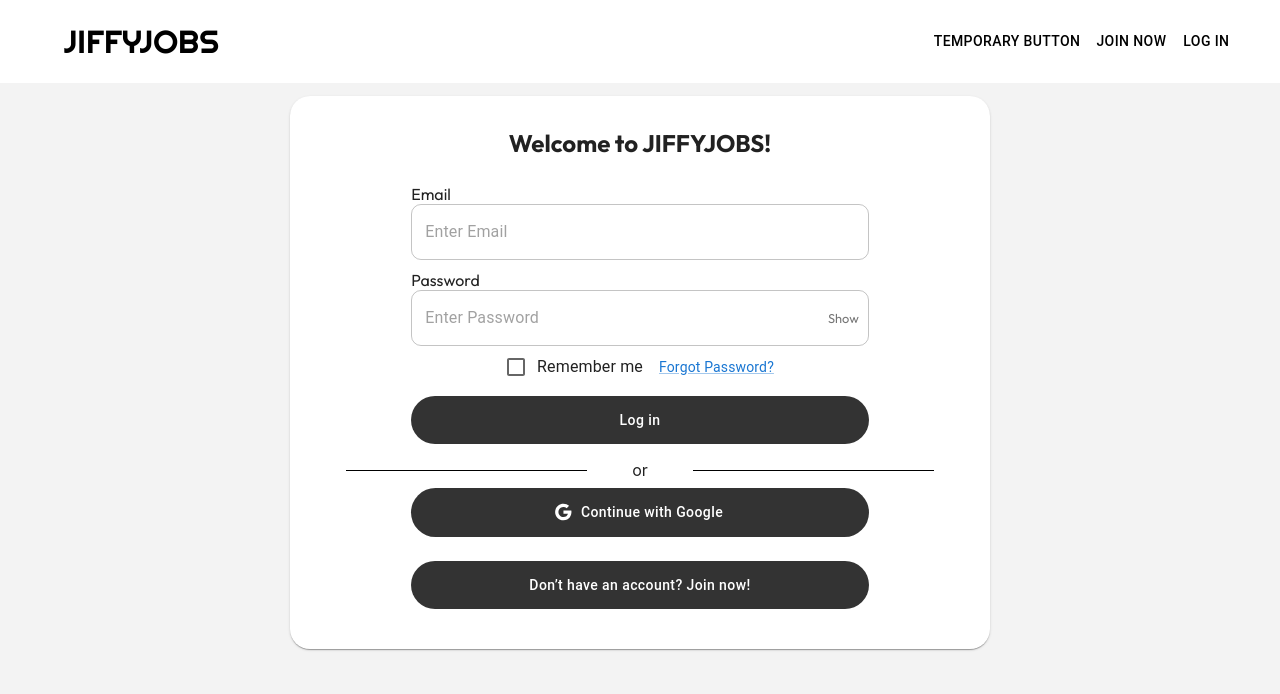
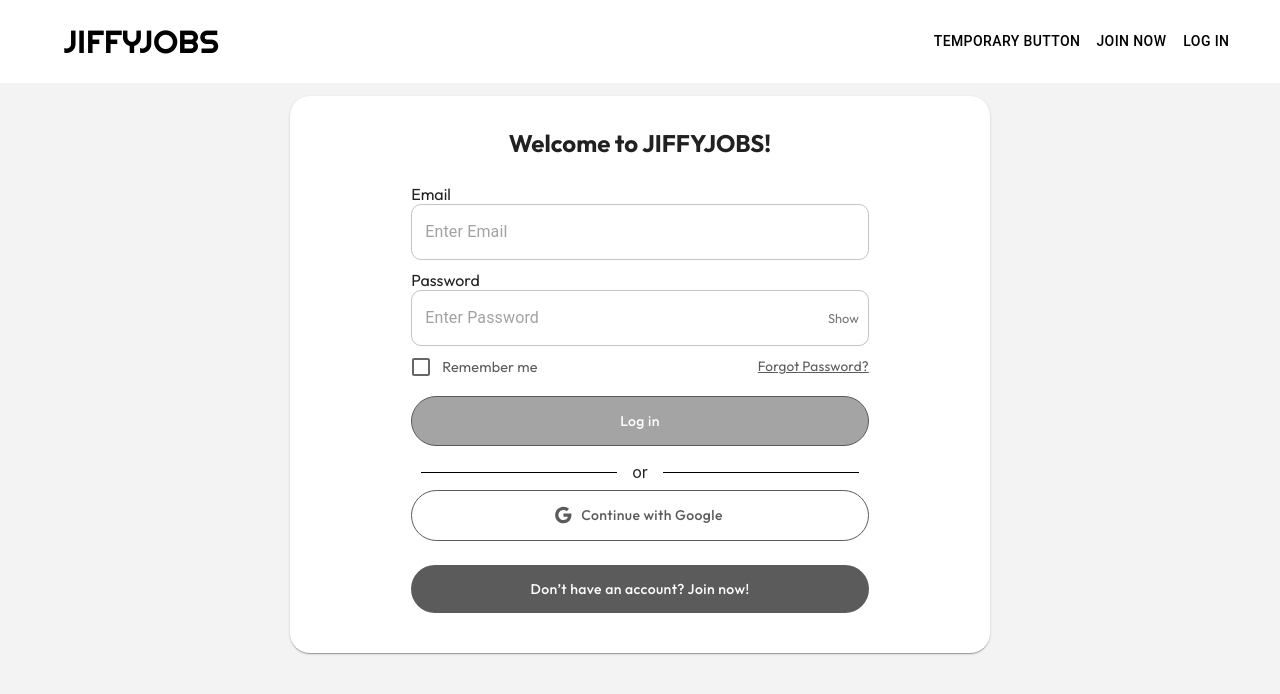
Before and after one commit to jonathanpangg/jiffyjobs, a React (Create React App) app in the folder frontend/jiffyjobs/: page /login in a window 1280 px wide. Shown: the top 694 px of the page. Built offline with nearby package versions, Linux system fonts and the light colour scheme.

Commit message:
implemented login figma design

```diff
--- a/frontend/jiffyjobs/src/App.css
+++ b/frontend/jiffyjobs/src/App.css
@@ -137,29 +137,34 @@
 
 .outerCard {
   background-color: #f3f3f3;
-  height: 100%;
-  justify-content: 'center';
+  height: 100vh;
   padding: 1%;
+  align-items: center;
 }
 
 .outerCard1 {
   background-color: #f3f3f3;
   height: 100vh;
-  justify-content: 'center';
   padding: 1%;
+  align-items: center;
 }
 
 .orLine-container {
   display: flex;
   align-items: center;
   justify-content: center;
+  width: 68.5%;
+  margin-left: auto;
+  margin-right: auto;
 }
 
-.orLine {
-  flex: 1 1 50%;
+.orLine-container::before,
+.orLine-container::after {
+  content: '';
+  flex: 1;
   height: 1px;
   background-color: black;
-  margin: 0 40px;
+  margin: 0 10px;
 }
 
 .orText {
--- a/frontend/jiffyjobs/src/pages/Login.js
+++ b/frontend/jiffyjobs/src/pages/Login.js
@@ -12,7 +12,6 @@
 
     const navigate = useNavigate()
     const [email, setEmail] = useState('');
-    const [password, setPassword] = useState('');
     const [showPassword, setShowPassword] = useState(false);
 
     const AllJobs = () => {
@@ -45,12 +44,13 @@
 
     // handles the error of the input boxes
     function handleError() {
+        let isEmailError = !val.email || !validateEmail(val.email);
+
         setError({
-            emailError: val.email === '',
+            emailError: isEmailError,
             passwordError: val.password === '',
-        })
+        });
     }
-
 
     function handleValues(event) {
         setVal({ ...val, [event.target.id]: event.target.value });
@@ -59,6 +59,11 @@
     const togglePasswordVisibility = () => {
         setShowPassword(!showPassword);
     };
+
+    const validateEmail = (email) => {
+        const re = /^(([^<>()\[\]\\.,;:\s@"]+(\.[^<>()\[\]\\.,;:\s@"]+)*)|(".+"))@((\[[0-9]{1,3}\.[0-9]{1,3}\.[0-9]{1,3}\.[0-9]{1,3}])|(([a-zA-Z\-0-9]+\.)+[a-zA-Z]{2,}))$/;
+        return re.test(String(email).toLowerCase());
+      }
 
     return (
         <>
@@ -74,7 +79,7 @@
                                 Email
                             </text> <br></br>
                         </div>
-                        <TextField error={error.emailError} helperText={error.emailError ? "*This field is required" : ""} required={true} placeholder={"Enter Email"}  type="email" square={false} style={{width: '68.5%', fontFamily: 'Outfit'}} onChange={(e) => {handleValues(e)}} id='email' value={val.email}
+                        <TextField error={error.emailError} helperText={error.emailError ? "*This field is required" : ""} required={true} placeholder={"Enter Email"}  type="email" square={false} style={{width: '68.5%', fontFamily: 'Outfit'}} onChange={handleValues} id="email" value={val.email}
                             InputProps={{
                                 style: {  borderRadius: '10px' }
                             }}
@@ -86,7 +91,7 @@
                                 Password
                             </text> <br></br>
                         </div>
-                        <TextField error={error.passwordError} helperText={error.passwordError ? "*This field is required" : ""} required={true} placeholder="Enter Password" type={showPassword ? "text" : "password"}  square={false} style={{width: '68.5%', fontFamily: 'Outfit'}} onChange={(e) => {handleValues(e)}} id='password' value={val.password}
+                        <TextField error={error.passwordError} helperText={error.passwordError ? "*This field is required" : ""} required={true} placeholder="Enter Password" type={showPassword ? "text" : "password"}  square={false} style={{width: '68.5%', fontFamily: 'Outfit'}} onChange={handleValues} id="password" value={val.password}
                             InputProps={{
                                 endAdornment: (
                                     <InputAdornment position="end">
@@ -104,15 +109,13 @@
                         />
                     </div>
 
-                        <FormControlLabel
-                            control={<Checkbox name="remember" color="primary" />}
-                            label="Remember me"
-                        />
-                        <Link component="button" variant="body2">
-                            Forgot Password?
-                        </Link>
+                    <div style={{ display: 'flex',  justifyContent: 'space-between',  alignItems: 'center', width: '68.5%', margin: '0 auto', }}>
+
+                        <FormControlLabel control={<Checkbox name="remember" color="primary" />} label={ <span style={{ fontFamily: 'Outfit', color: '#5B5B5B', fontSize: '0.9rem'  }}>Remember me</span> } style={{ marginRight: 'auto',}} />
+                        <Link component="button" variant="body2" style={{ fontFamily: 'Outfit', color: '#5B5B5B', textDecorationColor: '#5B5B5B', fontSize: '0.85rem' }} > Forgot Password?</Link>
+                    </div>
                     <div style={{ }}>
-                        <Button type="submit" sx={{ width: '68.5%', mt: 1, mb: 2, py: 1.5, backgroundColor: '#333', '&:hover': { backgroundColor: '#555' }, borderRadius: '30px', textTransform: 'none', color: 'white' }} >
+                        <Button type="submit" sx={{ width: '68.5%', mt: 1, mb: 2, py: 1.5, backgroundColor: '#A4A4A4', '&:hover': { backgroundColor: '#7D7D7D' }, borderRadius: '30px', textTransform: 'none', color: 'white', fontFamily: 'Outfit', border: '1px solid #5B5B5B' }} >
                             Log in
                         </Button>
                     </div>
@@ -122,12 +125,12 @@
                         <div class="orLine "></div>
                     </div>
                     <div style={{ }}>
-                        <Button type="submit"  startIcon={<GoogleIcon/>} sx={{ width: '68.5%', mt: 1, mb: 2, py: 1.5, backgroundColor: '#333', '&:hover': { backgroundColor: '#555' }, borderRadius: '30px', textTransform: 'none', color: 'white'}} >
+                        <Button type="submit"  startIcon={<GoogleIcon/>} sx={{ width: '68.5%', mt: 1, mb: 2, py: 1.5, backgroundColor: '#white', '&:hover': { backgroundColor: '#f5f5f5' }, borderRadius: '30px', textTransform: 'none', color: '#5B5B5B', fontFamily: 'Outfit', border: '1px solid #5B5B5B'}} >
                             Continue with Google
                         </Button>
                     </div>
                     <div style={{ }}>
-                        <Button type="submit" onClick={handleSignUp} sx={{ width: '68.5%', mt: 1, mb: 2, py: 1.5, backgroundColor: '#333', '&:hover': { backgroundColor: '#555', }, borderRadius: '30px', textTransform: 'none', color: 'white'}} >
+                        <Button type="submit" onClick={handleSignUp} sx={{ width: '68.5%', mt: 1, mb: 2, py: 1.5, backgroundColor: '#5B5B5B', '&:hover': { backgroundColor: '#7D7D7D' }, borderRadius: '30px', textTransform: 'none', color: 'white', fontFamily: 'Outfit'}} >
                             Don’t have an account? Join now!
                         </Button>
                     </div>
--- a/frontend/jiffyjobs/src/pages/Signup.js
+++ b/frontend/jiffyjobs/src/pages/Signup.js
@@ -161,7 +161,7 @@
                     </div>
 
                     <div style={{paddingTop: '1.5%'}}>
-                        <Button type="submit" fullWidth sx={{ width: '68.5%', mt: 1, mb: 2, py: 1.5, backgroundColor: '#333', '&:hover': { backgroundColor: '#555' }, borderRadius: '30px', textTransform: 'none', color: 'white'  }} >
+                        <Button type="submit" fullWidth sx={{ width: '68.5%', mt: 1, mb: 2, py: 1.5, backgroundColor: '#5B5B5B', '&:hover': { backgroundColor: '#7D7D7D' }, borderRadius: '30px', textTransform: 'none', color: 'white', fontFamily: 'Outfit'  }} >
                             Sign up as a {role === 'jobSeeker' ? 'Job Seeker' : 'Job Provider'}
                         </Button>
                     </div>
```
